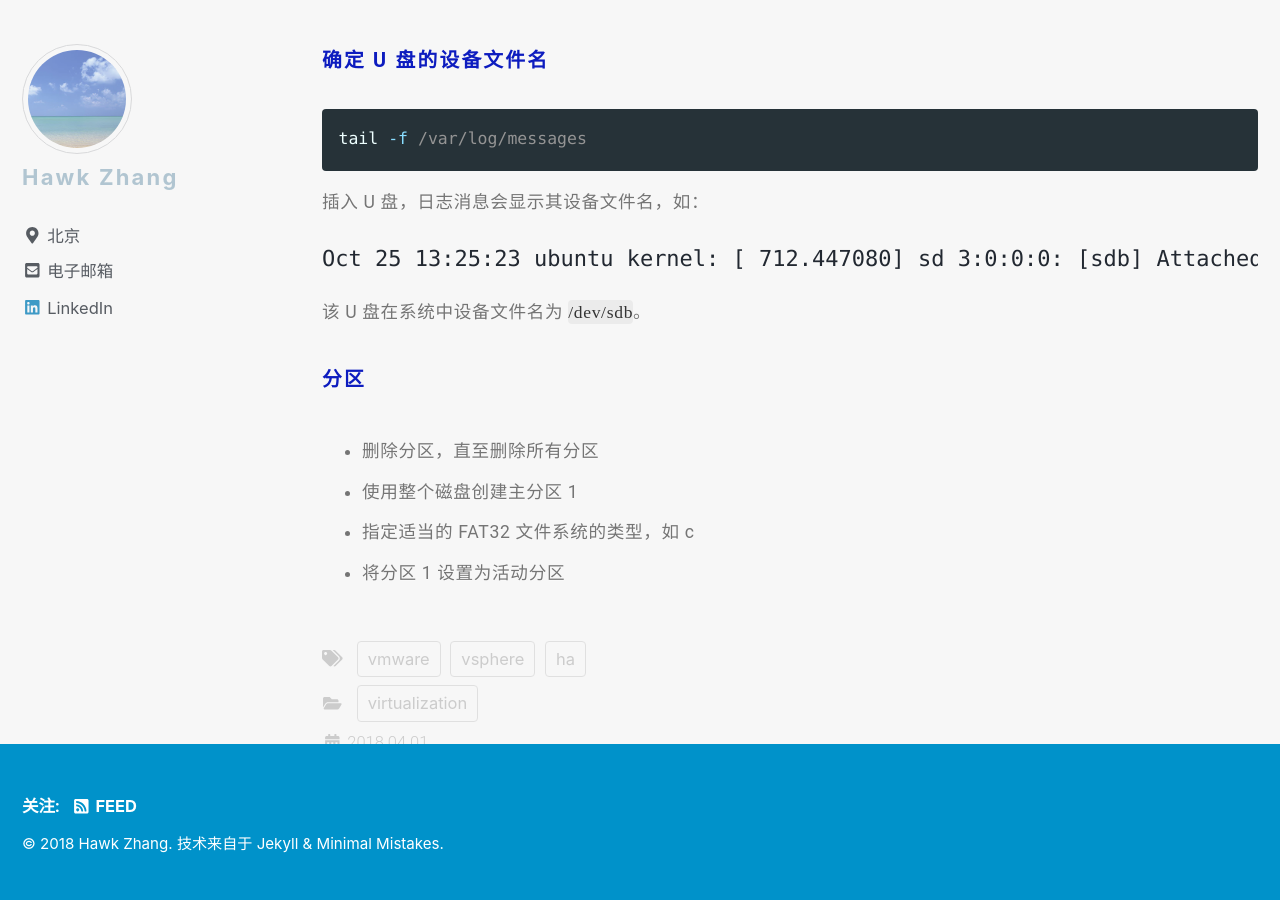
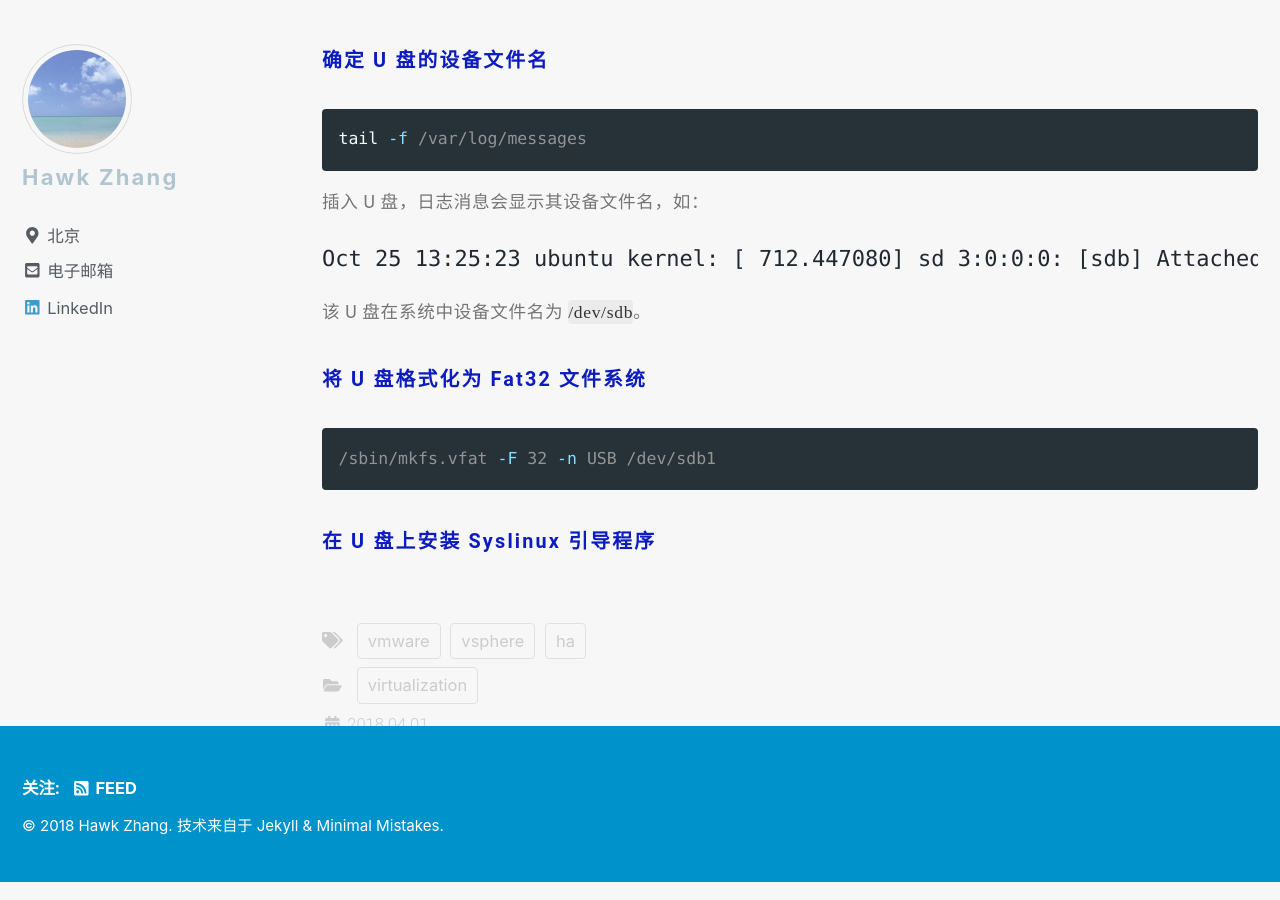
Before and after one commit to narru888/linotes_note, a Jekyll site: the page built from _posts/virtualizaion/2018-04-01-vsphere.setup.md, in a window 1280 px wide and 900 px high, scrolled down 11080 px. Built offline with Jekyll 4.4.1, drawn with Linux system fonts in a browser that asks for light colours; nearby versions of some CDN libraries; a script that is not in the unit is left out.

Commit message:
update on 2018-11-28 14:43:01 CST

````diff
--- a/_posts/virtualizaion/2018-04-01-vsphere.setup.md
+++ b/_posts/virtualizaion/2018-04-01-vsphere.setup.md
@@ -322,9 +322,10 @@ Oct 25 13:25:23 ubuntu kernel: [ 712.447080] sd 3:0:0:0: [sdb] Attached SCSI rem
 
 该 U 盘在系统中设备文件名为 `/dev/sdb`。
 
-##### 分区
+##### 将 U 盘格式化为 Fat32 文件系统
 
-* 删除分区，直至删除所有分区
-* 使用整个磁盘创建主分区 1
-* 指定适当的 FAT32 文件系统的类型，如 c
-* 将分区 1 设置为活动分区
+```bash
+/sbin/mkfs.vfat -F 32 -n USB /dev/sdb1
+```
+
+##### 在 U 盘上安装 Syslinux 引导程序
````
